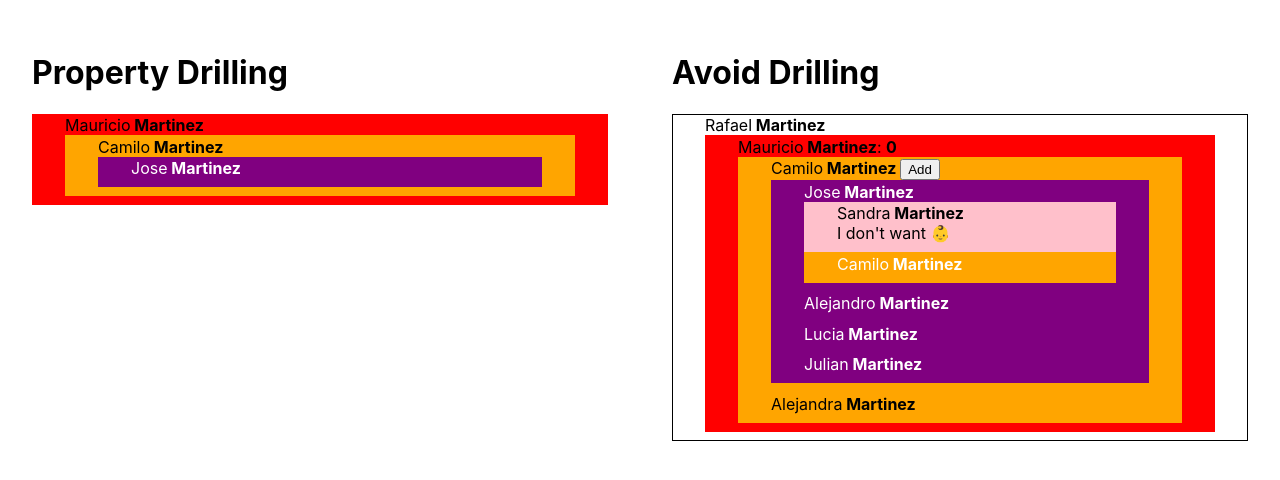
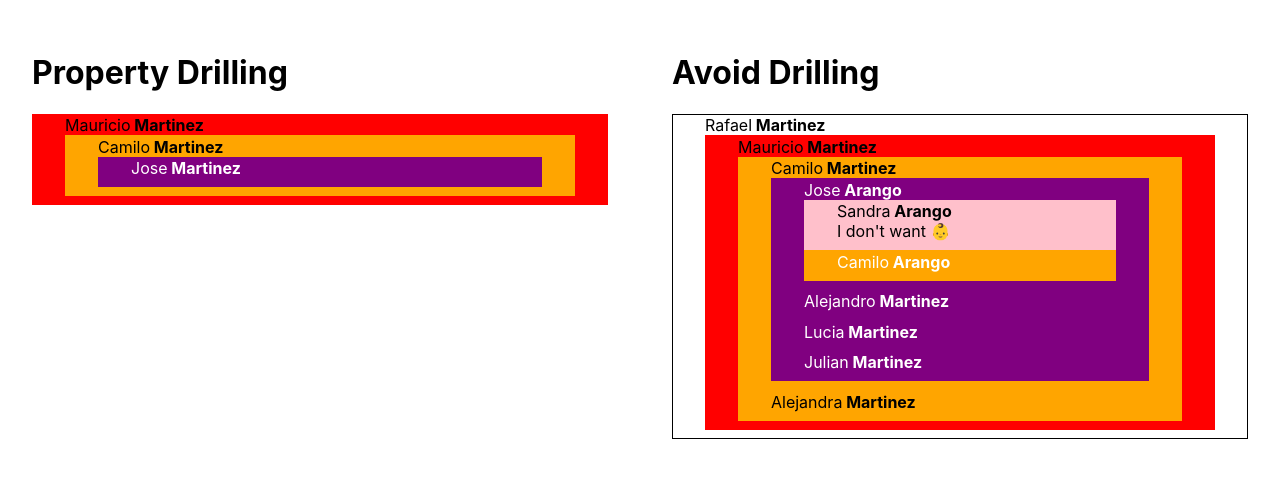
Before and after one commit to deinacademy/react-drilling, a React (Vite) app: page / in a window 1280 px wide. Shown: the top 480 px of the page. Built offline with nearby package versions, Linux system fonts and the light colour scheme.

Commit message:
Big family and last name changing

```diff
--- a/src/App.jsx
+++ b/src/App.jsx
@@ -37,7 +37,7 @@ function App() {
           <Father className="person root-generation" name="Rafael" lastName="Martinez">
             <Father className="person first-generation" name="Mauricio" lastName="Martinez">
               <Son className="person second-generation" name="Camilo">
-                <Son className="person third-generation" name="Jose">
+                <Son className="person third-generation" name="Jose" lastName="Arango">
                   <Son className="person fourth-generation" name="Sandra">
                     <div>I don't want 👶</div>
                   </Son>
--- a/src/components/avoid/Father.jsx
+++ b/src/components/avoid/Father.jsx
@@ -1,8 +1,6 @@
 import React, { useState, Children} from "react";
 
 const Father = ({ className, name, lastName, children}) => {
-  const [number, setNumber] = useState(0)
-
   return (
     <div className={className}>
       {name}
@@ -17,17 +15,7 @@ const Father = ({ className, name, lastName, children}) => {
         if (!!lastName && !("lastName" in child.props)) {
           inheritance.lastName = lastName
         }
-
-        if (child.props.name === "Camilo") {
-          return (
-            <>
-              : <span> {number} </span>
-              <child.type {...child.props} {...inheritance} setNumber={setNumber} />
-            </>
-          );
-        } else {
-          return <child.type {...child.props} {...inheritance} />;
-        }
+        return <child.type {...child.props} {...inheritance}/>;
       })}
     </div>
   );
--- a/src/components/avoid/Son.jsx
+++ b/src/components/avoid/Son.jsx
@@ -1,13 +1,12 @@
 import React, { Children } from "react";
 
-const Son = ({ className, name, lastName, children, setNumber }) => {
+const Son = ({ className, name, lastName, children }) => {
   return (
     <div className={className}>
       {name}
       {!!lastName && (
         <span> {lastName} </span>
       )}
-      { !!setNumber && <button onClick={() =>setNumber(number => number +1) }>Add</button>}
 
       {Children.map(children, (child, i) => {
         const inheritance = {
```
